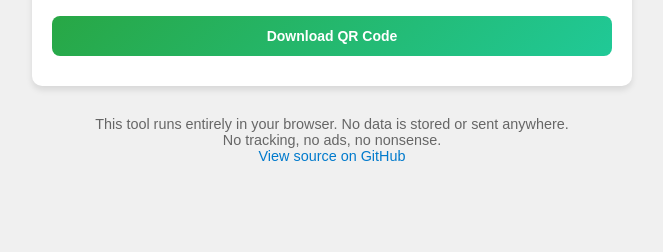
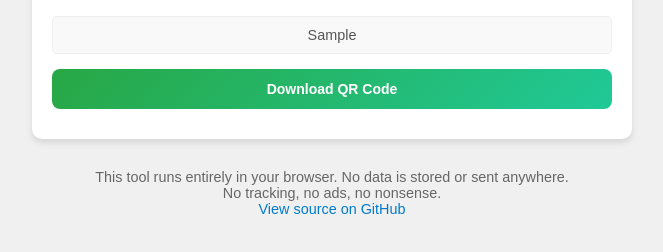
Before and after one commit to timoheimonen/qrturbo, a plain HTML site: page index.html in a window 1280 px wide. Both pictures are taken after typing "Sample" into the empty fields and a click on the button "Create QR Code". Shown: the part 676-928 px from the top of the page, without its empty margins (308-971 px from the left). Before the commit the page ends 875 px from the top, so only its background shows below. Drawn offline with Linux system fonts and the light colour scheme.

Commit message:
qr code contents is shown below generated qr code.

```diff
--- a/index.html
+++ b/index.html
@@ -278,6 +278,29 @@
                 transform: none;
             }
         }
+
+        #qr-code-text {
+            font-size: 0.9em;
+            color: #555;
+            margin-top: 15px;
+            word-wrap: break-word;
+            padding: 10px;
+            background-color: #f9f9f9;
+            border-radius: 5px;
+            border: 1px solid #eee;
+            animation: fadeIn 0.5s ease-out;
+        }
+
+        @keyframes slideInUp {
+            from {
+                opacity: 0;
+                transform: translateY(30px);
+            }
+            to {
+                opacity: 1;
+                transform: translateY(0);
+            }
+        }
     </style>
 </head>
 <body>
@@ -295,6 +318,7 @@
 
     <div id="qr-container">
         <img id="qr-image" src="" alt="QR Code will appear here">
+        <p id="qr-code-text" style="display:none;"></p>
         <button id="download-btn" onclick="downloadQRCode()">Download QR Code</button>
     </div>
     <p style="font-size: 0.9em; color: #666; margin-top: 30px;">
@@ -316,10 +340,12 @@
             const qrContainer = document.getElementById('qr-container');
             const qrImage = document.getElementById('qr-image');
             const downloadBtn = document.getElementById('download-btn');
+            const qrCodeText = document.getElementById('qr-code-text');
 
             qrContainer.classList.add('loading');
             qrImage.style.opacity = '0.3';
             downloadBtn.style.display = 'none';
+            qrCodeText.style.display = 'none';
 
             // Simulate a small delay for better UX
             setTimeout(() => {
@@ -335,6 +361,10 @@
                 // Display QR code with animation
                 qrImage.src = qr.createDataURL(selectedSize);
                 qrImage.style.opacity = '1';
+
+                // Display the text content
+                qrCodeText.textContent = text;
+                qrCodeText.style.display = 'block';
 
                 // Remove loading state
                 qrContainer.classList.remove('loading');
```
